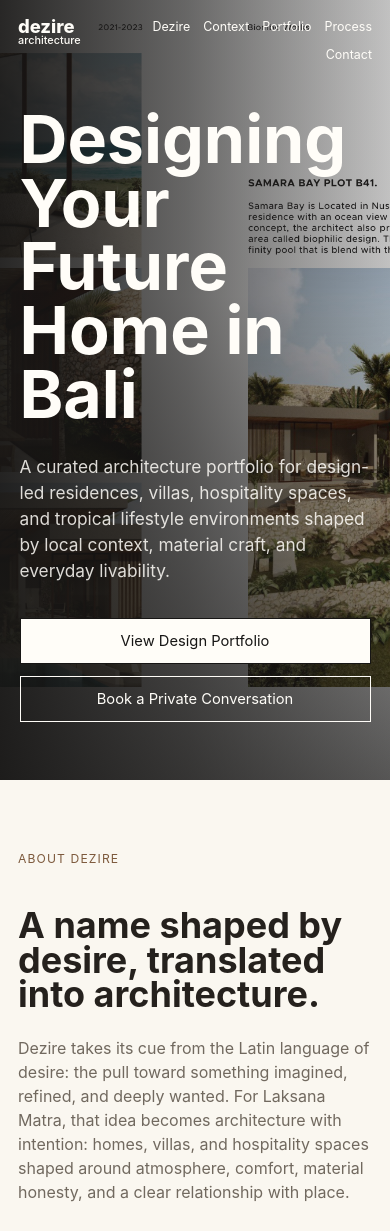
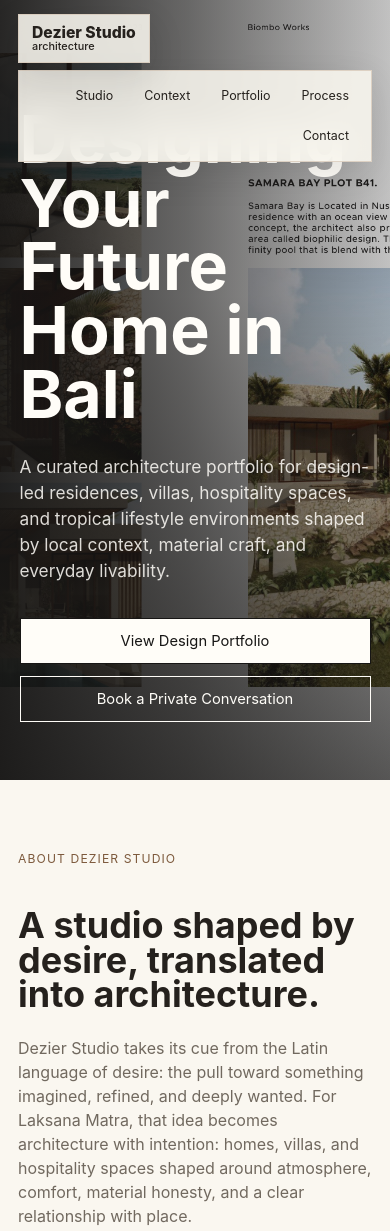
Before and after one commit to diggdish/bali-design-led-property, a website: page index.html in a window 390 px wide. Shown: the top 1231 px of the page. Drawn offline with Linux system fonts and the light colour scheme.

Commit message:
Polish fixed navigation styling

```diff
--- a/index.html
+++ b/index.html
@@ -12,14 +12,14 @@
     <link rel="stylesheet" href="styles.css" />
   </head>
   <body>
-    <a class="scroll-logo" href="#top" aria-label="Dezire home">
-      <span>dezire</span>
+    <a class="scroll-logo" href="#top" aria-label="Dezier Studio home">
+      <span>Dezier Studio</span>
       <small>architecture</small>
     </a>
 
     <header class="site-header" aria-label="Primary navigation">
       <nav class="nav-links" aria-label="Page sections">
-        <a href="#about-dezire">Dezire</a>
+        <a href="#about-dezier-studio">Studio</a>
         <a href="#context">Context</a>
         <a href="#portfolio">Portfolio</a>
         <a href="#process">Process</a>
@@ -47,12 +47,12 @@
         </div>
       </section>
 
-      <section class="about-dezire" id="about-dezire" aria-labelledby="about-dezire-title">
-        <div class="section-label">About Dezire</div>
-        <div class="about-dezire-copy">
-          <h2 id="about-dezire-title">A name shaped by desire, translated into architecture.</h2>
+      <section class="about-dezier-studio" id="about-dezier-studio" aria-labelledby="about-dezier-studio-title">
+        <div class="section-label">About Dezier Studio</div>
+        <div class="about-dezier-studio-copy">
+          <h2 id="about-dezier-studio-title">A studio shaped by desire, translated into architecture.</h2>
           <p>
-            Dezire takes its cue from the Latin language of desire: the pull
+            Dezier Studio takes its cue from the Latin language of desire: the pull
             toward something imagined, refined, and deeply wanted. For Laksana
             Matra, that idea becomes architecture with intention: homes, villas,
             and hospitality spaces shaped around atmosphere, comfort, material
--- a/styles.css
+++ b/styles.css
@@ -42,20 +42,24 @@ a {
 
 .scroll-logo {
   position: fixed;
-  top: 18px;
+  top: 14px;
   left: clamp(18px, 4vw, 54px);
   z-index: 30;
   display: grid;
   gap: 0;
-  color: var(--white);
-  mix-blend-mode: difference;
+  color: var(--ink);
+  background: rgba(250, 247, 240, 0.88);
+  border: 1px solid rgba(216, 202, 185, 0.78);
+  box-shadow: 0 12px 36px rgba(23, 22, 21, 0.12);
+  backdrop-filter: blur(14px);
   text-decoration: none;
   letter-spacing: 0;
+  padding: 10px 13px 9px;
 }
 
 .scroll-logo span {
-  font-size: clamp(1.15rem, 2vw, 1.7rem);
-  line-height: 0.92;
+  font-size: clamp(0.98rem, 1.3vw, 1.18rem);
+  line-height: 1;
   font-weight: 800;
 }
 
@@ -67,32 +71,40 @@ a {
 
 .site-header {
   position: fixed;
-  inset: 0 0 auto;
+  inset: 14px clamp(18px, 4vw, 54px) auto auto;
   z-index: 20;
   display: flex;
   align-items: center;
   justify-content: flex-end;
   gap: 22px;
-  padding: 18px clamp(18px, 4vw, 54px);
-  color: var(--white);
-  mix-blend-mode: difference;
+  color: var(--ink);
+  background: rgba(250, 247, 240, 0.88);
+  border: 1px solid rgba(216, 202, 185, 0.78);
+  box-shadow: 0 12px 36px rgba(23, 22, 21, 0.12);
+  backdrop-filter: blur(14px);
+  padding: 10px 13px;
 }
 
 .nav-links {
   display: flex;
   flex-wrap: wrap;
   justify-content: flex-end;
-  gap: clamp(12px, 2.6vw, 30px);
-  font-size: 0.84rem;
+  gap: 6px;
+  font-size: 0.82rem;
 }
 
 .nav-links a {
+  display: inline-flex;
+  align-items: center;
+  justify-content: center;
+  min-height: 30px;
+  padding: 6px 9px;
   text-decoration: none;
 }
 
 .nav-links a:hover {
-  text-decoration: underline;
-  text-underline-offset: 5px;
+  background: rgba(23, 22, 21, 0.08);
+  text-decoration: none;
 }
 
 .hero {
@@ -223,7 +235,7 @@ a {
 }
 
 .context,
-.about-dezire,
+.about-dezier-studio,
 .collaboration,
 .portfolio,
 .process-section,
@@ -243,21 +255,21 @@ a {
   padding-block: clamp(70px, 11vw, 136px);
 }
 
-.about-dezire {
+.about-dezier-studio {
   display: grid;
   grid-template-columns: 0.25fr minmax(0, 1fr);
   gap: clamp(24px, 5vw, 72px);
   padding-block: clamp(70px, 11vw, 136px);
 }
 
-.about-dezire-copy h2 {
+.about-dezier-studio-copy h2 {
   margin: 0;
   font-size: clamp(2.25rem, 5.6vw, 6.2rem);
   line-height: 0.96;
   letter-spacing: 0;
 }
 
-.about-dezire-copy p {
+.about-dezier-studio-copy p {
   max-width: 820px;
   margin: 24px 0 0;
   color: var(--muted);
@@ -645,7 +657,7 @@ textarea {
 
 @media (max-width: 980px) {
   .context,
-  .about-dezire,
+  .about-dezier-studio,
   .section-heading.split,
   .why-bali,
   .trust,
@@ -685,19 +697,17 @@ textarea {
 
 @media (max-width: 640px) {
   .site-header {
-    position: absolute;
-    align-items: flex-start;
-    mix-blend-mode: normal;
+    inset: 70px 18px auto 18px;
+    justify-content: flex-start;
   }
 
   .scroll-logo {
-    top: 18px;
+    top: 14px;
     left: 18px;
-    mix-blend-mode: normal;
   }
 
   .nav-links {
-    max-width: 240px;
+    max-width: none;
     gap: 9px 13px;
     font-size: 0.78rem;
   }
```
Also changed, not shown: tests/site-content.test.js (+7 -4 lines).
